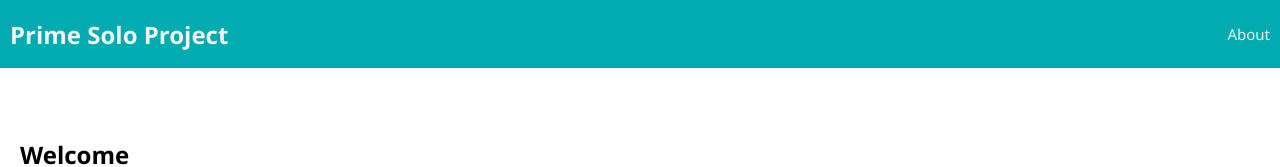
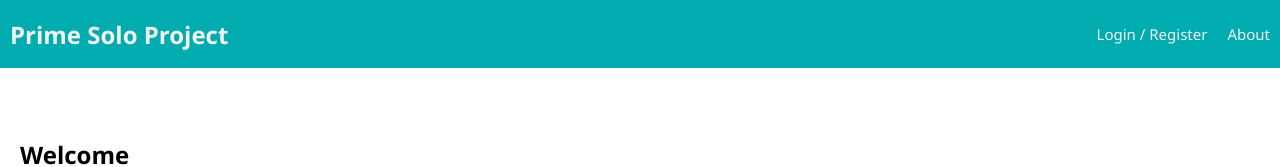
Before and after one commit to BradenSoller/prime-solo-project, a React (Create React App) app: page /#/home in a window 1280 px wide. Shown: the top 167 px of the page. Built offline with nearby package versions, Linux system fonts and the light colour scheme; no server answers.

Commit message:
make 'Login / Register' link appear in nav when not logged in

```diff
--- a/src/components/Nav/Nav.jsx
+++ b/src/components/Nav/Nav.jsx
@@ -14,12 +14,12 @@
       </Link>
       <div>
         {/* If no user is logged in, show these links */}
-        {user.id === null &&
+        {!user.id && (
           // If there's no user, show login/registration links
           <Link className="navLink" to="/login">
             Login / Register
           </Link>
-        }
+        )}
 
         {/* If a user is logged in, show these links */}
         {user.id && (
```
